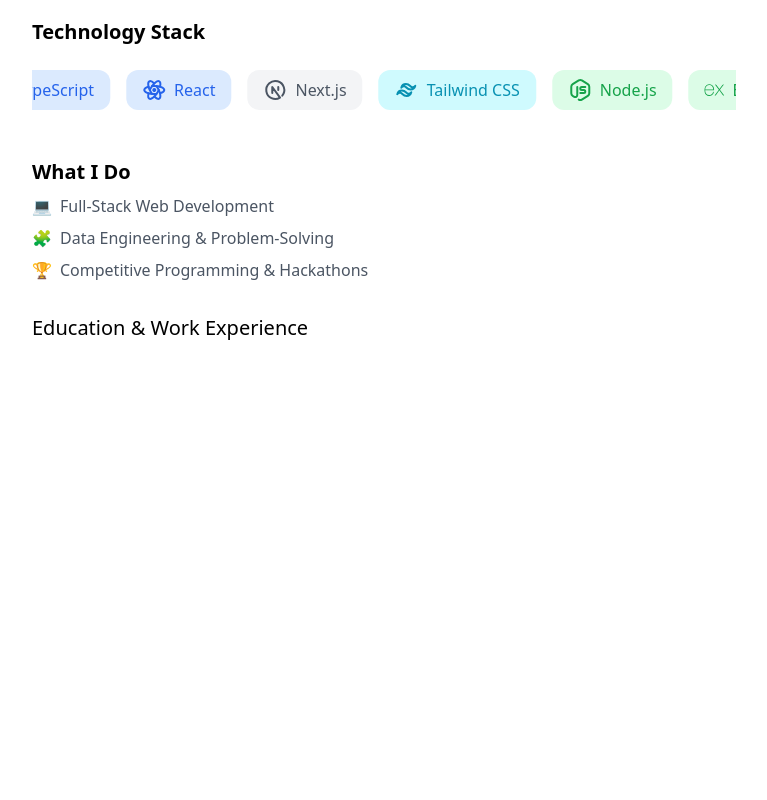
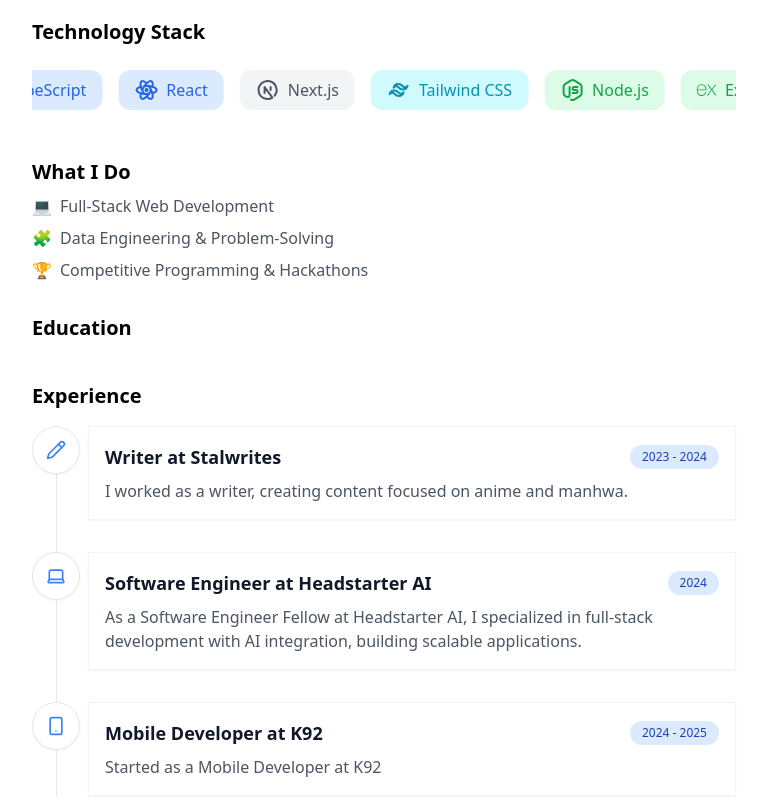
Before and after one commit to Polqt/portfolio, a Next.js app: page /about in a window 1280 px wide. Shown: the part 232-1032 px from the top of the page, without its empty margins (256-1023 px from the left). Before the commit the page ends 800 px from the top, so only its background shows below. Built offline with nearby package versions, Linux system fonts and the light colour scheme.

Commit message:
chore: refactor About page components; add Education and Summary components; enhance Experience component with detailed entries

```diff
--- a/app/about/AboutContent.tsx
+++ b/app/about/AboutContent.tsx
@@ -2,9 +2,10 @@
 
 import Experience from '@/components/Experience';
 import Header from '@/components/Header';
-import Hero from '@/components/Hero';
+import Summary from '@/components/Summary';
 import Skills from '@/components/Skills';
 import TechStack from '@/components/TechStack';
+import Education from '@/components/Education';
 
 export default function AboutContent() {
   return (
@@ -12,7 +13,7 @@ export default function AboutContent() {
       <Header />
 
       <div className="w-full max-w-3xl mx-auto pt-10 md:pt-16 px-4 sm:px-6 lg:px-8">
-        <Hero />
+        <Summary />
 
         {/* Tech Stack */}
         <div className="mt-8 text-gray-600 dark:text-neutral-300 max-w-full text-pretty">
@@ -30,12 +31,22 @@ export default function AboutContent() {
           <Skills />
         </div>
 
-        {/* Education & Work Experience */}
+        {/* Education */}
         <div className="mt-8 text-gray-600 dark:text-neutral-300 max-w-full text-pretty">
-          <h3 className="text-black dark:text-white text-xl">
-            Education & Work Experience
+          <h3 className="text-black dark:text-white text-xl font-semibold mb-2">
+            Education
           </h3>
           <div className="mt-2 flex flex-col gap-2">
+            <Education />
+          </div>
+        </div>
+
+        {/* Experience */}
+        <div className="mt-8 text-gray-600 dark:text-neutral-300 max-w-full text-pretty">
+          <h3 className="text-black dark:text-white text-xl font-semibold mb-2">
+            Experience
+          </h3>
+          <div className="mt-4 flex flex-col gap-2">
             <Experience />
           </div>
         </div>
--- a/app/page.tsx
+++ b/app/page.tsx
@@ -1,8 +1,7 @@
 import { Links } from '@/components/Links';
 import Header from '@/components/Header';
-import { ColourfulText } from '@/components/ui/colourful-text';
 import { Metadata } from 'next';
-import Image from 'next/image';
+import Hero from '@/components/Hero';
 
 export const metadata: Metadata = {
   title: 'Home | Janpol Hidalgo',
@@ -14,41 +13,7 @@ export default function Home() {
       <Header />
 
       <div className="w-full max-w-3xl mx-auto pt-10 md:pt-16 px-4 sm:px-6 lg:px-8">
-        <div className="flex items-center gap-x-4">
-          <Image
-            src={'/AvatarCoffee.png'}
-            alt="Pol Hidalgo"
-            width={150}
-            height={150}
-            className="border-2 border-gray-100 shrink-0 rounded-full dark:border-neutral-800"
-          />
-          <div className="grow">
-            <h2 className="text-2xl font-bold sm:text-4xl text-transparent relative bg-clip-text bg-gradient-to-r z-70 from-cyan-400 to-amber-400">
-              Hi, I&apos;m Pol Hidalgo{' '}
-            </h2>
-            <h5 className="mt-1 text-base font-semibold text-gray-900 dark:text-gray-400">
-              Student Software Engineer 🚀
-            </h5>
-          </div>
-        </div>
-        <div className="mt-8 text-gray-600 dark:text-neutral-300 max-w-full text-pretty">
-          I’m a pretty okay{' '}
-          <span className="font-bold text-base">
-            <ColourfulText text="Software Engineer" />
-          </span>{' '}
-          from the Philippines, currently surviving{' '}
-          <span className="underline decoration-cyan-500">
-            Computer Science
-          </span>{' '}
-          at the University of St. La Salle - Bacolod. I’ve written code that
-          works, breaks, and somehow fixes itself across backend, frontend, and
-          now mobile app development. In my spare time, I’m diving into{' '}
-          <span className="underline decoration-amber-500">
-            Data Engineering
-          </span>
-          , teaching machines to think—so maybe one day they can debug my code
-          for me!
-        </div>
+        <Hero />
         <div className="mt-8 mb-8">
           <Links />
         </div>
--- /dev/null
+++ b/components/Education.tsx
@@ -0,0 +1,6 @@
+export default function Education() {
+    return (
+        <>
+        </>
+    )
+}
--- a/components/Experience.tsx
+++ b/components/Experience.tsx
@@ -1,8 +1,67 @@
-
+import { Laptop, Pencil, Smartphone } from 'lucide-react';
 
 export default function Experience() {
+  const experience = [
+    {
+      title: 'Writer',
+      company: 'Stalwrites',
+      companyUrl: 'https://stalwrites.com/',
+      date: '2023 - 2024',
+      description:
+        'I worked as a writer, creating content focused on anime and manhwa. ',
+      icon: Pencil,
+    },
+    {
+      title: 'Software Engineer',
+      company: 'Headstarter AI',
+      companyUrl: 'https://headstarter.co/',
+      date: 2024,
+      description:
+        'As a Software Engineer Fellow at Headstarter AI, I specialized in full-stack development  with AI integration, building scalable applications.',
+      icon: Laptop,
+    },
+    {
+      title: 'Mobile Developer',
+      company: 'K92',
+      companyUrl: '',
+      date: '2024 - 2025',
+      description: 'Started as a Mobile Developer at K92',
+      icon: Smartphone,
+    },
+  ];
+
   return (
-    <>
-    </>
-  )
+    <div className="relative mx-auto max-w-3xl mb-1">
+      <div className="absolute left-6 top-0 h-full w-px bg-gray-200 dark:bg-gray-800"></div>
+      <ul className="space-y-8">
+        {experience.map((exp, i) => (
+          <li key={i} className="relative pl-14">
+            <div className="absolute left-0 flex h-12 w-12 items-center justify-center rounded-full border border-gray-200 bg-white shadow-sm dark:border-gray-700 dark:bg-gray-900">
+              <exp.icon className="h-5 w-5 text-blue-500 dark:text-blue-400" />
+            </div>
+            <div className="rounded-lg border border-gray-100 bg-white p-4 shadow-sm dark:border-gray-900 dark:bg-gray-900">
+              <div className="flex flex-wrap items-center justify-between gap-2">
+                <h4 className="text-lg font-semibold text-gray-900 dark:text-white">
+                  {exp.title} at {''}
+                  <a
+                    href={exp.companyUrl}
+                    target="_blank"
+                    rel="noopener noreferrer"
+                  >
+                    {exp.company}
+                  </a>
+                </h4>
+                <span className="rounded-full bg-blue-100 px-3 py-1 text-xs font-medium text-blue-800 dark:bg-blue-900/30 dark:text-blue-300">
+                  {exp.date}
+                </span>
+              </div>
+              <p className="mt-2 text-gray-600 dark:text-neutral-300">
+                {exp.description}
+              </p>
+            </div>
+          </li>
+        ))}
+      </ul>
+    </div>
+  );
 }
--- /dev/null
+++ b/components/Footer.tsx
@@ -0,0 +1,3 @@
+export default function Footer() {
+  return <div></div>;
+}
--- a/components/Hero.tsx
+++ b/components/Hero.tsx
@@ -1,31 +1,40 @@
-import { Skeleton } from './ui/skeleton';
+import Image from "next/image";
+import { ColourfulText } from "./ui/colourful-text";
 
 export default function Hero() {
-  const isLoading = false;
-
   return (
-    <div className="text-gray-600 dark:text-neutral-400 max-w-full text-pretty">
-      <h3 className="text-black dark:text-white text-xl font-semibold mb-2">
-        {isLoading ? (
-          <Skeleton className="w-48 h-6 rounded-md" />
-        ) : (
-          <p>Janpol Hidalgo</p>
-        )}
-      </h3>
-      <p>
-        {isLoading ? (
-          <Skeleton className="w-64 h-4 rounded-md" />
-        ) : (
-          <p>A student software engineer from the Philippines.</p>
-        )}
-      </p>
-      <p>
-        {isLoading ? (
-          <Skeleton className="w-48 h-6 rounded-md" />
-        ) : (
-          <p>Writes code, breaks code, then pretends it was a feature.</p>
-        )}
-      </p>
-    </div>
+    <>
+      <div className="flex items-center gap-x-4">
+        <Image
+          src={'/AvatarCoffee.png'}
+          alt="Pol Hidalgo"
+          width={150}
+          height={150}
+          className="border-2 border-gray-100 shrink-0 rounded-full dark:border-neutral-800"
+        />
+        <div className="grow">
+          <h2 className="text-2xl font-bold sm:text-4xl text-transparent relative bg-clip-text bg-gradient-to-r z-70 from-cyan-400 to-amber-400">
+            Hi, I&apos;m Pol Hidalgo{' '}
+          </h2>
+          <h5 className="mt-1 text-base font-semibold text-gray-900 dark:text-gray-400">
+            Student Software Engineer 🚀
+          </h5>
+        </div>
+      </div>
+      <div className="mt-8 text-gray-600 dark:text-neutral-300 max-w-full text-pretty">
+        I’m a pretty okay{' '}
+        <span className="font-bold text-base">
+          <ColourfulText text="Software Engineer" />
+        </span>{' '}
+        from the Philippines, currently surviving{' '}
+        <span className="underline decoration-cyan-500">Computer Science</span>{' '}
+        at the University of St. La Salle - Bacolod. I’ve written code that
+        works, breaks, and somehow fixes itself across backend, frontend, and
+        now mobile app development. In my spare time, I’m diving into{' '}
+        <span className="underline decoration-amber-500">Data Engineering</span>
+        , teaching machines to think—so maybe one day they can debug my code for
+        me!
+      </div>
+    </>
   );
 }
--- /dev/null
+++ b/components/Summary.tsx
@@ -0,0 +1,31 @@
+import { Skeleton } from './ui/skeleton';
+
+export default function Summary() {
+  const isLoading = false;
+
+  return (
+    <div className="text-gray-600 dark:text-neutral-400 max-w-full text-pretty">
+      <h3 className="text-black dark:text-white text-xl font-semibold mb-2">
+        {isLoading ? (
+          <Skeleton className="w-48 h-6 rounded-md" />
+        ) : (
+          <p>Janpol Hidalgo</p>
+        )}
+      </h3>
+      <p>
+        {isLoading ? (
+          <Skeleton className="w-64 h-4 rounded-md" />
+        ) : (
+          <p>A student software engineer from the Philippines.</p>
+        )}
+      </p>
+      <p>
+        {isLoading ? (
+          <Skeleton className="w-48 h-6 rounded-md" />
+        ) : (
+          <p>Writes code, breaks code, then pretends it was a feature.</p>
+        )}
+      </p>
+    </div>
+  );
+}
```
Also changed, not shown: components/Contact.tsx (added).
